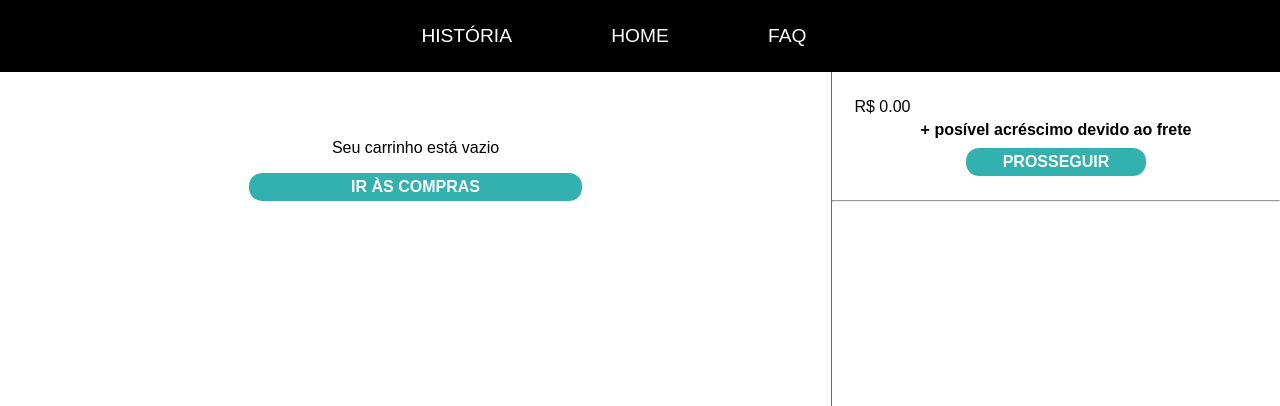
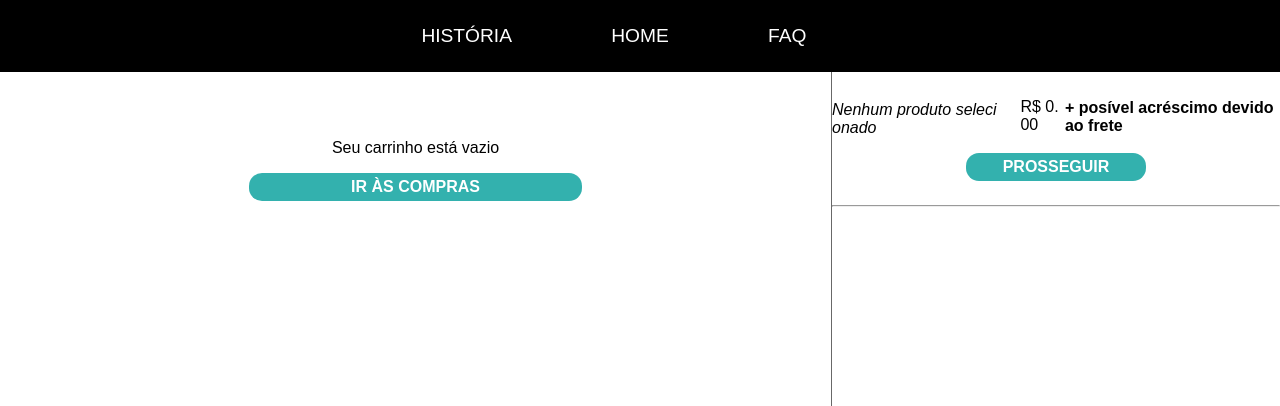
Before and after one commit to gabrieliromagnarita/TCC, a Flask app: page /carrinho-render in a window 1280 px wide. Shown: the part 105-511 px from the top of the page. Run offline with Flask 3, Linux system fonts and the light colour scheme; parts of the project's set-up code (start-up, migrations or seed data) failed here and were passed over.

Commit message:
detalhes carrinho
ainda ta errado

```diff
--- a/routes/carrinho.py
+++ b/routes/carrinho.py
@@ -48,16 +48,17 @@ def add_carrinho(produto_id):
 
 @carrinho_bp.route('/finalizar_compra', methods=['POST'])
 def finalizar_compra():
-    carrinho_ids = session.get('carrinho', [])
-    if not carrinho_ids:
+    selecionados = request.form.getlist('produto-carrinho-ids')
+    if not selecionados:
         return(redirect(url_for('carrinho.carrinho')))
 
-    from collections import Counter
+    carrinho_ids = session.get('carrinho', [])
     contagem = Counter(carrinho_ids)
     produtos_carrinho = []
     total = 0.0
 
-    for produto_id, qtd in contagem.items():
+    for produto_id in selecionados:
+        qtd = contagem.get(produto_id, 1)
         doc = db.collection("produtos").document(produto_id).get()
         if not doc.exists:
             continue
@@ -74,7 +75,7 @@ def finalizar_compra():
         'total': total
     }
 
-    return(redirect(url_for('compra.compra')))
+    return redirect(url_for('compra.compra'))
 
 @carrinho_bp.route('/checkbox_precos', methods=['POST'])
 def checkbox_precos():
--- a/templates/carrinho.html
+++ b/templates/carrinho.html
@@ -15,7 +15,7 @@
         </div>
 
         <form action="{{ url_for('carrinho.checkbox_precos') }}" method="post" class="checkbox-carrinho" id="form-checkbox-carrinho">
-            {% for item in produtos %}
+            {% for item in produtos %}form-checkbox-carrinho
             <div class="card-produto-carrinho">
                 <input type="checkbox" name="produto-carrinho-ids" value="{{ item.id}}" id="produto-{{ item.id }}">
                 <img src="{{ url_for('static', filename=item.foto1) }}" alt="{{ item.nome }}" class="img-produtos-carrinho">
@@ -45,15 +45,15 @@
     <div class="divisoria-vertical-carrinho"></div>
 
     <div id="carrinho-right-div">
-        {% for item in produtos %}
         <div class="carrinho-right-infos">
-            <p class="nome-carrinho-right">{{ item.nome }}</p>
-            <p class="preco-carrinho-right">R$ {{ "%.2f"|format(item.preco) }}</p>
+            <div id="produtos-selecionados"></div>
+
+
+            <p class="total-carrinho-right"><strong>TOTAL:</strong> R$ {{ "%.2f"|format(total) }}</p>
+            <p class="text-carrinho-right">+ posível acréscimo devido ao frete</p>
         </div>
-        {% endfor %}
-        <p class="total-carrinho-right"><strong>TOTAL:</strong> R$ {{ "%.2f"|format(total) }}</p>
-        <p class="text-carrinho-right">+ posível acréscimo devido ao frete</p>
-        <form action="{{ url_for('carrinho.finalizar_compra')}}" method="post" class="carrinho-btn">
+
+        <form action="{{ url_for('carrinho.finalizar_compra')}}" method="post" class="carrinho-btn" id="form-finalizar-compra">
             <input type="submit" name="btn-finalizar" value="PROSSEGUIR" class="btn-finalizar">
         </form>
         <div class="line-horizontal">
@@ -68,19 +68,57 @@
     document.addEventListener('DOMContentLoaded', function(){
         const selectAllCarrinho = document.getElementById('select-all-carrinho');
         const produtoCarrinhoIds = document.querySelectorAll('input[name="produto-carrinho-ids"]');
-        const totalPreco = document.querySelector('.total-carrinho-right')
+        const totalPreco = document.querySelector('.total-carrinho-right');
+        /* const formCheckbox = document.getElementById('form-checkbox-carrinho') */
+        const formFinalizar = document.getElementById('form-finalizar-compra');
+        const listaSelecionados = document.getElementById('produtos-selecionados');
+
+        formFinalizar.addEventListener('submit', function(e) {
+            e.preventDefault();
+            const selecionados = Array.from(produtoCarrinhoIds).filter(check => check.checked).map(check => check.value);
+
+            if (selecionados.length === 0){
+                return("Selecione no mínimo um (1) produto para prosseguir.");
+                return;
+            }
+
+            formFinalizar.querySelectorAll('input[name="produto-carrinho-ids"]').forEach(i => i.remove());
+            selecionados.forEach(id =>{
+                const input = document.createElement('input');
+                input.type = 'hidden';
+                input.name = 'produto-carrinho-ids';
+                input.value = id;
+                formFinalizar.appendChild(input);
+            });
+            formFinalizar.submit();
+        });
 
         function atualizarTotal(){
             let total = 0;
+            let nomesSelecionados = [];
+            listaSelecionados.innerHTML = '';
+
             produtoCarrinhoIds.forEach(function(check){
                 if(check.checked){
                     const card = check.closest('.card-produto-carrinho');
                     const preco = parseFloat(card.querySelector('.preco-carrinho').dataset.preco);
                     const qtd = parseInt(card.querySelector('.qtd-carrinho').textContent.replace("QUANTIDADE: ",""));
+                    const nome = card.querySelector('.nome-carrinho').textContent;
                     total += preco * qtd;
+
+                    for(let i = 0; i < qtd; i++){
+                        nomesSelecionados.push(nome);
+                    }
                 }
             });
             totalPreco.textContent = 'R$ ' + total.toFixed(2);
+
+            if(nomesSelecionados.length > 0){
+                listaSelecionados.innerHTML = `<p><strong>Selecionados:</strong></p><ul>${nomesSelecionados.map(n => `<li>%{n}</li>`).join('')}</ul>`;
+            }
+            else{
+                listaSelecionados.innerHTML = '<p><em>Nenhum produto selecionado</em></p>';
+            }
         }
 
         produtoCarrinhoIds.forEach(cb => cb.addEventListener('change', atualizarTotal));
```
